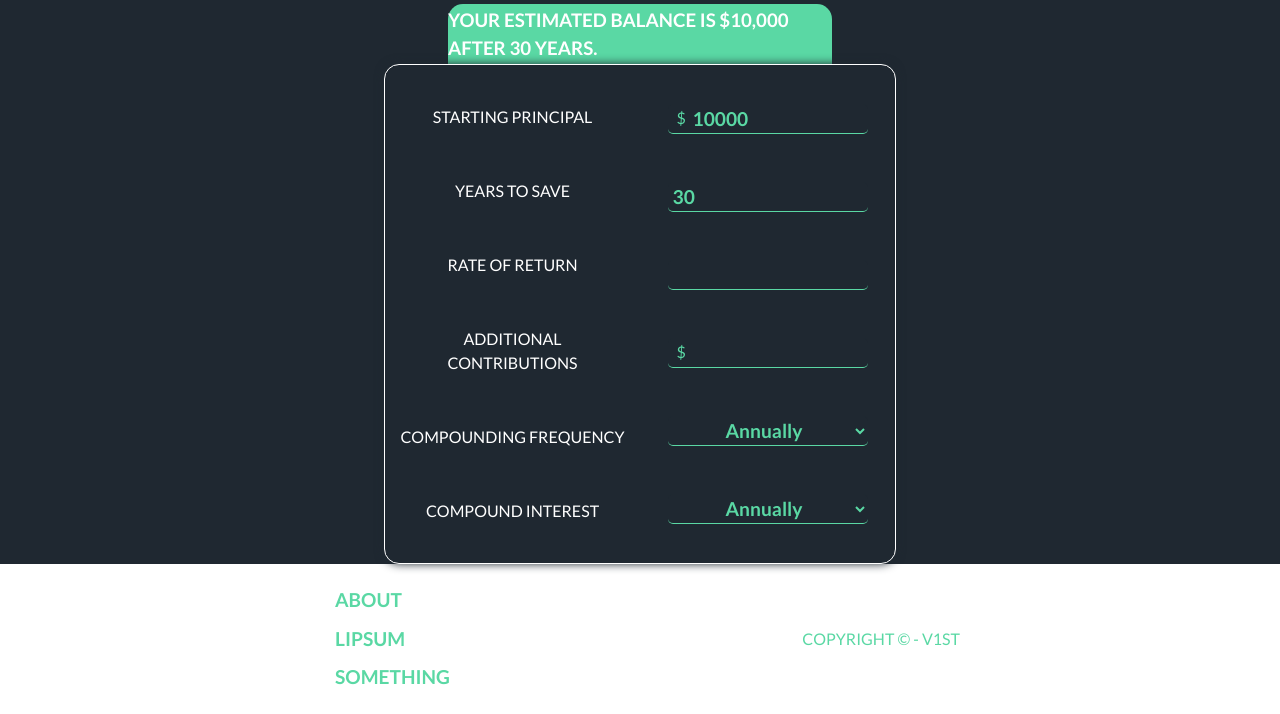
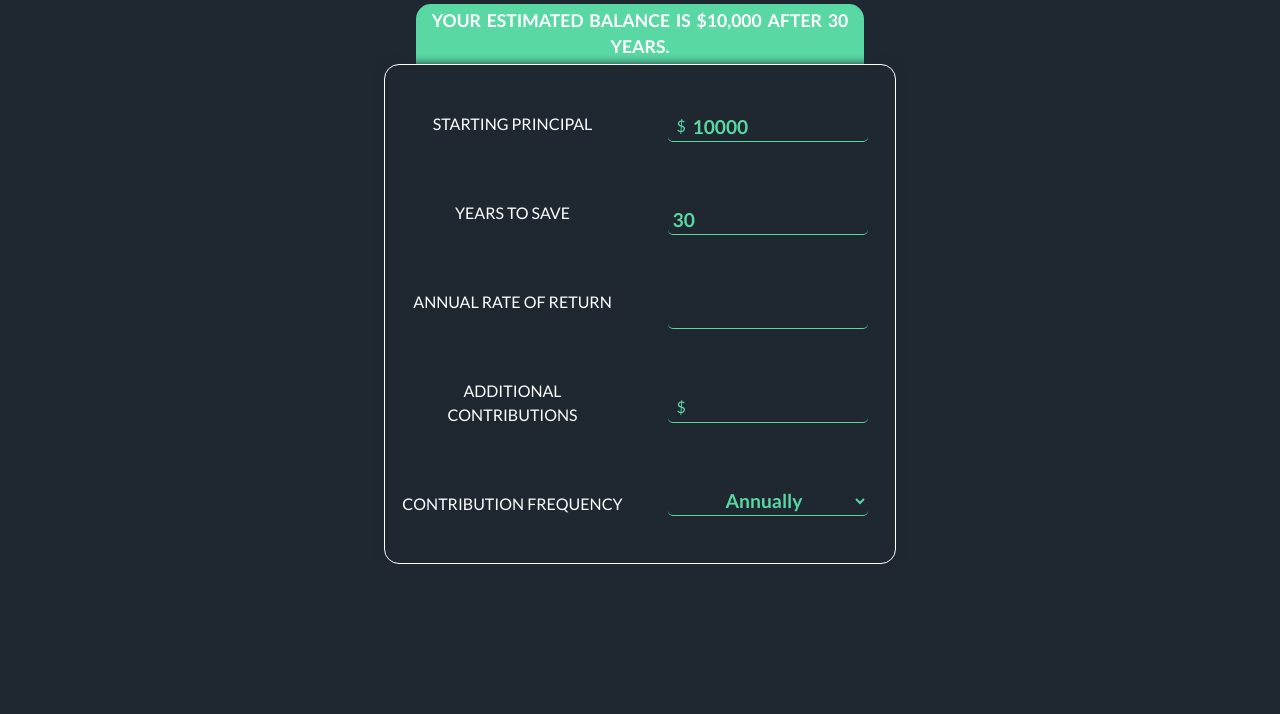
Before and after one commit to v1st/CompoundCalculator, a plain HTML site: page index.html in a window 1280 px wide. Shown: the part 236-950 px from the top of the page. After the commit the page ends 800 px from the top, so only its background shows below. Drawn offline with Linux system fonts and the light colour scheme.

Commit message:
Add files via upload
Update to interest calculator, fixed javascript equation to calculate the total. Plus small css tweaks

```diff
--- a/index.html
+++ b/index.html
@@ -33,16 +33,13 @@
         <div class="calc-left">
           <label for="inputs-startPrice">Starting Principal</label>
           <label for="inputs-yearSave">Years to Save</label>
-          <label for="inputs-returnRate">Rate of Return</label>
+          <label for="inputs-returnRate">Annual Rate of Return</label>
           <label for="inputs-addContribute">Additional Contributions</label>
-          <label for="inputs-compFreq">Compounding Frequency</label>
-          <label for="inputs-compInterest">Compound Interest</label>
+          <label for="inputs-compFreq">Contribution Frequency</label>
         </div>
 
 
-
         <div class="calc-right">
-
           <div class="starting-price">
             <div class="input--overlay">$</div>
             <input class="number" type="number" id="inputs-startPrice" value="10000" min="1" autocomplete="off">
@@ -50,7 +47,7 @@
 
           <input type="number" id="inputs-yearSave" value="30" min="1" max="100" autocomplete="off">
 
-          <input type="number" id="inputs-returnRate" min="1" autocomplete="off">
+          <input type="number" id="inputs-returnRate" min="0" max="100" autocomplete="off">
 
           <div class="contribute">
             <div class="input--overlay">$</div>
@@ -65,38 +62,11 @@
             <option value="52">Weekly</option>
             <option value="365">Daily</option>
           </select>
+        </div>
 
-          <select id="interest">
-            <option value="annually">Annually</option>
-            <option value="quarterly">Quarterly</option>
-            <option value="monthy">Monthly</option>
-            <option value="daily">Daily</option>
-          </select>
-        </div>
       </form>
     </div>
   </section>
-
-
-
-
-
-
-
-  <footer>
-    <div class="footer--links">
-      <ul>
-        <li><a href="#" class="footer--link">About</a></li>
-        <li><a href="#" class="footer--link">Lipsum</a></li>
-        <li><a href="#" class="footer--link">Something</a></li>
-      </ul>
-
-    </div>
-    <div class="footer--copyr">
-      <p> Copyright &#169; - v1st
-      </p>
-    </div>
-  </footer>
 
   <script src="script.js" type="text/javascript"></script>
 </body>
--- a/script.js
+++ b/script.js
@@ -1,30 +1,51 @@
-var total = document.getElementById("totalYears");
-var year = document.getElementById("inputs-yearSave");
+var tY = document.getElementById("totalYears");
+var y = document.getElementById("inputs-yearSave");
+var p = document.getElementById('inputs-startPrice');
+var dollars = document.getElementById('dollars');
+var r = document.getElementById("inputs-returnRate");
+var f = document.getElementById('frequency');
+var c = document.getElementById('inputs-addContribute');
 
-year.addEventListener('input', changePrice);
-
-
-var price = document.getElementById('inputs-startPrice');
-var dollars = document.getElementById('dollars');
-
-price.addEventListener('input', changePrice);
-
-
-var compoundF = document.getElementById('frequency');
-
-compoundF.addEventListener('change', function change(){
-  console.log(("changed " + compoundF.value));
-});
+y.addEventListener('input', changePrice);
+p.addEventListener('input', changePrice);
+r.addEventListener('input', changePrice);
+f.addEventListener('change', changePrice);
+c.addEventListener('input', changePrice);
 
 function changePrice() {
-  console.log(price.value);
-  dollars.innerText = price.value;
-
-  if (year > 0) {
-    total.innerText = year.value;
+  // Format check so we don't break the display
+  if (p.value > 999999999 || p.value === "") {
+    p.value = 0;
+  }
+  if (r.value > 50 || r === "") {
+    r.value = 0;
+  }
+  if (y.value > 100) {
+    y.value = 0;
+  }
+  if (y.value > 0 && y.value <= 100) {
+    tY.innerText = y.value;
+  }
+  if (c.value === "") {
+    c.value = 0;
+  }
+  // Calculate balance total with no interest
+  if (r.value === "" || r.value === 0) {
+    // Calculate compound interest for principal amount
+    let balance = Math.round(parseInt(p.value, 10) + (y.value * (c.value * f.value)));
+    // Update and display balance in USD formatting
+    dollars.innerText = balance.toLocaleString('en-US', {
+      style: 'currency',
+      currency: 'USD'
+    });
+  } else {
+    // Calculate future value of a series
+    let balance = Math.round(parseInt(p.value) * (Math.pow((1 + ((r.value / 100) / f.value)), (f.value * y.value))) * 100) / 100 +
+      (parseInt(c.value)) * ((Math.pow((1 + ((r.value / 100) / f.value)), (f.value * y.value)) - 1) / ((r.value / 100) / f.value));
+    // Update and display balance in USD formatting
+    dollars.innerText = balance.toLocaleString('en-US', {
+      style: 'currency',
+      currency: 'USD'
+    });
   }
 }
-
-
-
-// total = principal ( 1 + (i rate / compounds per year )) ^years
--- a/style.css
+++ b/style.css
@@ -94,15 +94,20 @@ nav {
   display: flex;
   justify-content: center;
   align-items: center;
-  width: 30%;
+  min-width: 400px;
+  width: 35%;
   height: 60px;
+  padding: 10px;
   background-color: #5AD8A4;
   border-top-left-radius: 15px;
   border-top-right-radius: 15px;
 }
 
 .total--text {
+  font-size: 1.1rem;
+  word-spacing: 0.15rem;
   text-transform: uppercase;
+  text-align: center;
 }
 
 .calc-container {
@@ -111,6 +116,7 @@ nav {
   align-items: center;
   background-color: #1f2831;
   border-radius: 15px;
+  min-width: 500px;
   width: 40%;
   height: 500px;
   border: 1px solid #fff;
@@ -163,7 +169,6 @@ label {
   top: 2px;
   left: 9px;
   color: #5AD8A4;
-  speak: none;
 }
 
 input, select {
@@ -210,39 +215,3 @@ input[type=number]::-webkit-outer-spin-button {
     -webkit-appearance: none;
     margin: 0;
 }
-
-/* FOOTER **************************************/
-
-footer {
-  margin-top: auto;
-  display: flex;
-  background-color: #FFF;
-  width: 100%;
-  height: 150px;
-}
-
-.footer--links {
-  display: flex;
-  margin: auto 0 auto 25%;
-}
-
-.footer--links > ul > li {
-  margin: 0 10px 0 15px;
-  padding: 5px 0;
-}
-
-.footer--link {
-  color: #5AD8A4;
-  font-weight: bold;
-  font-size: 1.2em;
-  text-decoration: none;
-  text-transform: uppercase;
-}
-
-.footer--copyr {
-  margin: auto 25% auto auto;
-}
-.footer--copyr > p {
-  color: #5AD8A4;
-  text-transform: uppercase;
-}
```
